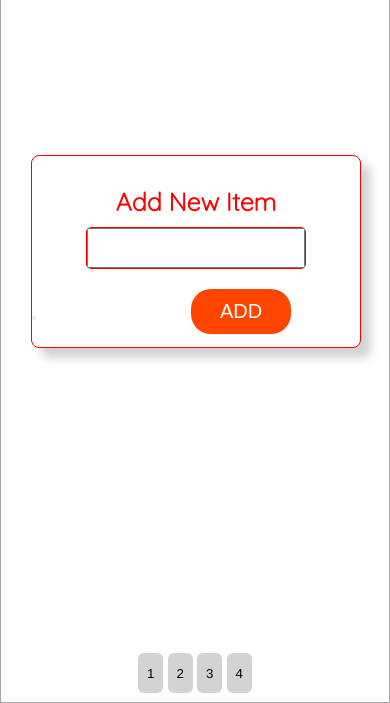
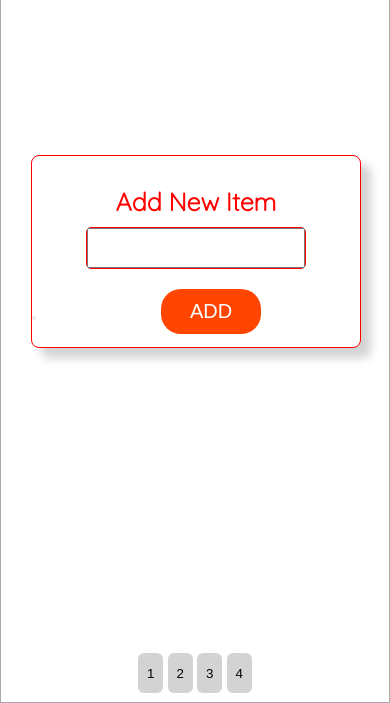
Before and after one commit to Prabhath223/Todo-mobile, a plain HTML site: page todomob2.html in a window 390 px wide. Shown: the part 141-844 px from the top of the page. Drawn offline with Linux system fonts and the light colour scheme.

Commit message:
Update tmob2.css

```diff
--- a/tmob2.css
+++ b/tmob2.css
@@ -355,7 +355,7 @@ input[type=text]{
 	box-shadow: 10px 10px 10px lightgray;
 }
 .ad{
-	margin-left: 155px;
+	margin-left: 125px;
 	font-size: 20px;
 }
 .card{
```
